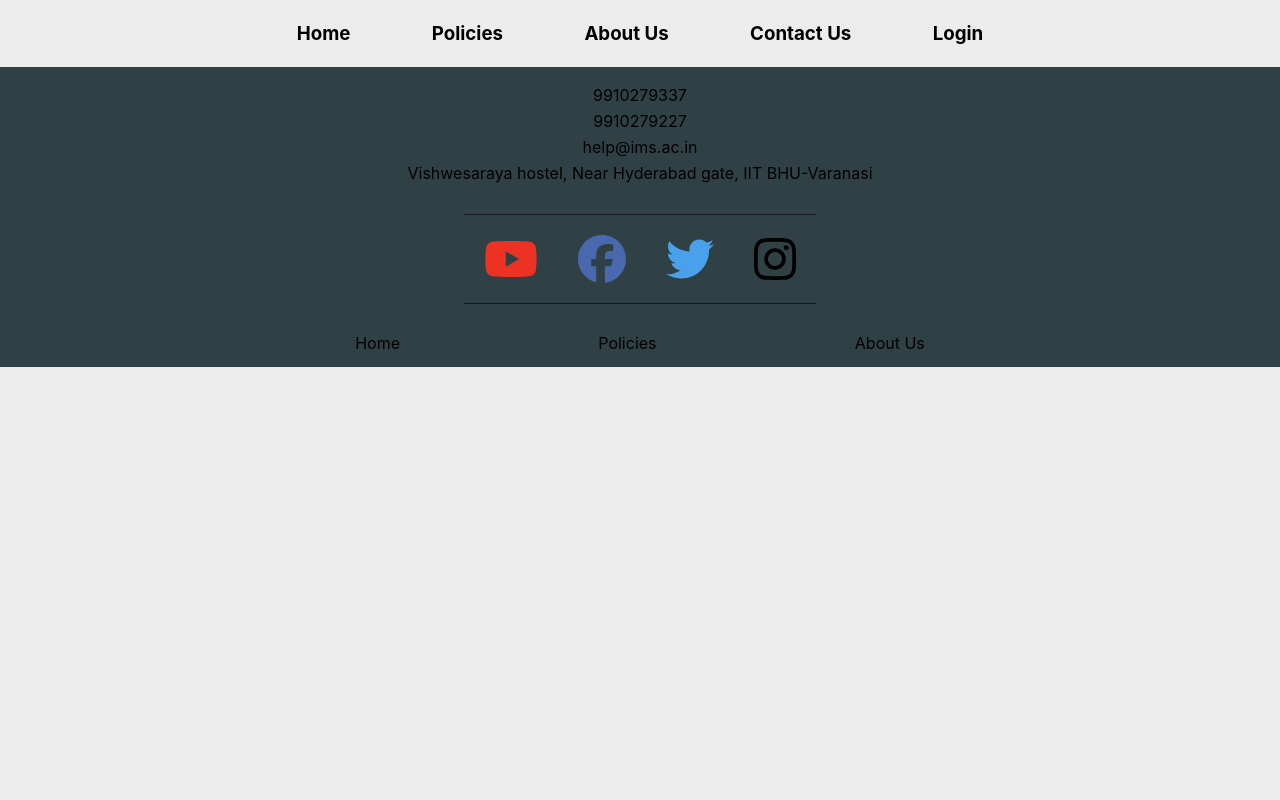
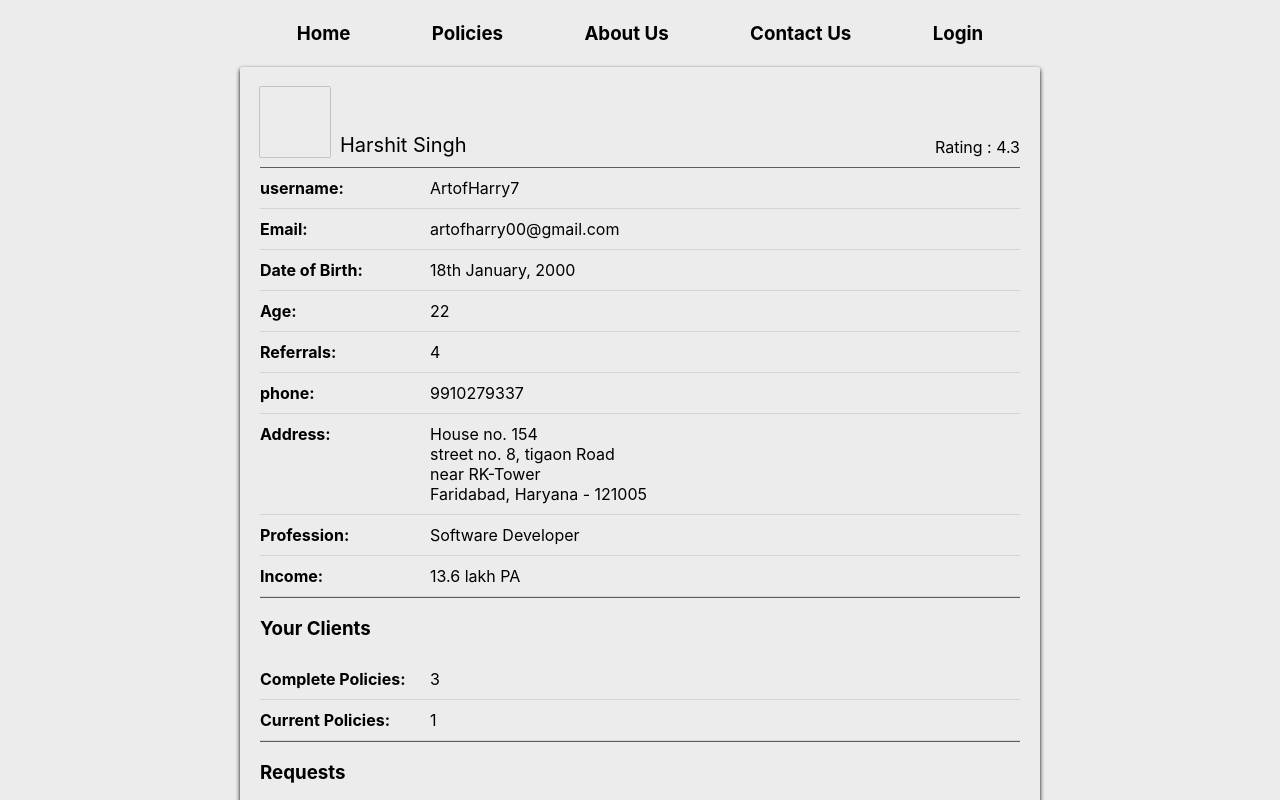
Before and after one commit to HarshHp13/IMS_DBMS-2022-IITBHU, a React (Create React App) app in the folder Frontend/ims-frontend/: page /agentProfile in a window 1280 px wide. Shown: the top 800 px of the page. Built offline with nearby package versions, Linux system fonts and the light colour scheme.

Commit message:
policyDescription

```diff
--- a/Frontend/ims-frontend/src/App.js
+++ b/Frontend/ims-frontend/src/App.js
@@ -14,7 +14,7 @@ import Policies from './pages/Policies';
 import Navbar from './components/Navbar';
 import Footer from './components/Footer';
 import UserProfile from './pages/UserProfile';
-import AdminProfile from './pages/AdminProfile';
+import AgentProfile from './pages/AgentProfile';
 
 function App() {
   return(
@@ -28,7 +28,7 @@ function App() {
       <Route path= '/about' element={<About />} />
       <Route path= '/policies' element={<Policies />} />
       <Route path= '/userProfile' element={<UserProfile />} />
-      <Route path= '/adminProfile' element={<AdminProfile />} />
+      <Route path= '/agentProfile' element={<AgentProfile />} />
     </Routes>
     <Footer />
     </>
--- a/Frontend/ims-frontend/src/components/Footer.css
+++ b/Frontend/ims-frontend/src/components/Footer.css
@@ -5,6 +5,7 @@
     align-items: center;
     height: 300px;
     background-color: #304146;
+    color: white;
 }
 
 .Footer__links{
@@ -60,3 +61,8 @@ a.Footer__twitter {
 a.Footer__instagram {
     color: black;
 }
+
+.Footer__link{
+    text-decoration: none;
+    color: white;
+}
--- a/Frontend/ims-frontend/src/components/Footer.js
+++ b/Frontend/ims-frontend/src/components/Footer.js
@@ -27,7 +27,7 @@ function Footer() {
       <div className='Footer__contact'>
         <div className='Footer__phone'>9910279337</div>
         <div className='Footer__phone'>9910279227</div>
-        <div className='Footer__email'>help@ims.ac.in</div>
+        <div className='Footer__email'>customersupport@ims.ac.in</div>
         <div className='Footer__address'>Vishwesaraya hostel, Near Hyderabad gate, IIT BHU-Varanasi</div>
       </div>
       <div className="Footer__bottomLine Footer__topLine">
@@ -45,9 +45,9 @@ function Footer() {
         </a>
       </div>
       <div className='Footer__links'>
-        <div className='Footer__home Footer__link' onClick={scrollToTop}><Link className='link' to={'/'}>Home</Link></div>
-        <div className='Footer__policies Footer__link' onClick={scrollToTop}><Link className='link' to={'/policies'}>Policies</Link></div>
-        <div className='Footer__aboutUs Footer__link' onClick={scrollToTop}><Link className='link' to={'/about'}>About Us</Link></div>
+        <div className='Footer__home Footer__link' onClick={scrollToTop}><Link className='Footer__link' to={'/'}>Home</Link></div>
+        <div className='Footer__policies Footer__link' onClick={scrollToTop}><Link className='Footer__link' to={'/policies'}>Policies</Link></div>
+        <div className='Footer__aboutUs Footer__link' onClick={scrollToTop}><Link className='Footer__link' to={'/about'}>About Us</Link></div>
       </div>
     </div>
   );
--- a/Frontend/ims-frontend/src/pages/AdminProfile.js
+++ b/Frontend/ims-frontend/src/pages/AgentProfile.js
@@ -1,5 +1,5 @@
 import React from 'react';
-import './AdminProfile.css'
+import './AgentProfile.css'
 
 function AdminProfile() {
     const totalStars = 5;
--- a/Frontend/ims-frontend/src/pages/Policies.css
+++ b/Frontend/ims-frontend/src/pages/Policies.css
@@ -78,7 +78,7 @@
 }
 .a-imgtag{
     width: 100px;
-    background: transparent linear-gradient(91deg,#eaf2ff,#fff) 0 0 no-repeat;
+    /* background: transparent linear-gradient(91deg,#eaf2ff,#fff) 0 0 no-repeat; */
     border-radius: 4px;
     position: relative;
     top: 2px;
@@ -90,6 +90,7 @@
     height: 16px;
     padding-right: 6px;
 }
+
 .ba{
     width: 19%;
     position: relative;
--- a/Frontend/ims-frontend/src/pages/Policies.js
+++ b/Frontend/ims-frontend/src/pages/Policies.js
@@ -1,17 +1,20 @@
-import { Input, Button } from '@mui/material'
-import { height } from '@mui/system';
-import React from 'react'
-import Card from '../components/Card';
-import Navbar from '../components/Navbar';
-import Footer from '../components/Footer';
+import React, {useState} from 'react'
+import {Modal} from '@mui/material'
+import PolicyDescription from './PolicyDescription'
 import './Policies.css'
 
 function Policies() {
+    const [openDescription, setOpenDescription] = useState(false);
 
     return (
         <>
             {/* <Navbar className='userHome__navbar'/> */}
-
+            <Modal
+                open={openDescription}
+                onClose={()=>setOpenDescription(false)}
+            >
+            <PolicyDescription />
+            </Modal>
             <div className="container-3a">
                 <div className="container-3a1">
                     <div className="nav-3a">
@@ -25,7 +28,7 @@ function Policies() {
                     <div className="body-3a">
                         <div className="ba baa1">
                             <img className="a-img" src="./b1.png" alt="" />
-                            <p className='a-imgtag'>Plan Details</p>
+                            <p className='a-imgtag' onClick={()=>setOpenDescription(true)}>Plan Details</p>
                         </div>
                         <div className="ba baa2">
                             <p className="lifecover">50 Lakh</p>
--- /dev/null
+++ b/Frontend/ims-frontend/src/pages/PolicyDescription.css
@@ -0,0 +1,23 @@
+.PolicyDescription__container{
+    display: flex;
+    flex-direction: column;
+    width: 800px;
+    padding: 20px;
+    border-radius: 10px;
+    box-shadow: 0px 2px 4px;
+    margin: auto;
+    margin-top: 100px;
+    background-color: white;
+}
+
+.PolicyDescription__bottomBorder{
+    border-bottom: 1.5px solid rgba(0,0,0,0.2);
+}
+
+.PolicyDescription__description{
+    padding-bottom: 20px;
+}
+
+.PolicyDescription__eligibility{
+    padding-bottom: 20px;
+}
--- /dev/null
+++ b/Frontend/ims-frontend/src/pages/PolicyDescription.js
@@ -0,0 +1,28 @@
+import React from 'react';
+import './PolicyDescription.css'
+
+function PolicyDescription() {
+    return (
+        <div className='PolicyDescription__container'>
+            <div className='PolicyDescription__name'><h1>Pehli Policy</h1></div>
+            <div className='PolicyDescription__description PolicyDescription__bottomBorder'>
+                <h3>Policy Description</h3>
+                <p>Pehli Policy is a term insurance plan that takes care of your protection and savings needs for securing the future of your children. As a parent, one of your most important goals would be to make sure that your children have a bright future and lead their lives comfortably. These plans can help you achieve this by saving for your children’s higher education at a prestigious university.</p>
+            </div>
+            <div className='PolicyDescription__eligibility PolicyDescription__bottomBorder'>
+                <h3>Eligibility</h3>
+                <strong>minAge : </strong> 4 <br/>
+                <strong>maxAge : </strong> 18 <br/>
+                <strong>Ocupation : </strong> Student <br/>
+            </div>
+            <div className='PolicyDescription__buy'>
+                Proceed to buy
+            </div>
+        </div>
+    );
+}
+
+export default PolicyDescription;
+
+// (1, "Pehli Policy",18,"Pehli Policy is a term insurance plan that takes care of your protection and savings needs for securing the future of your children. As a parent, one of your most important goals would be to make sure that your children have a bright future and lead their lives comfortably. These plans can help you achieve this by saving for your children’s higher education at a prestigious university.",
+// 3000,100000,2022-10-31,"Term",0,18,"NA"),
```
Also changed, not shown: Frontend/ims-frontend/src/pages/AgentProfile.css (renamed from Frontend/ims-frontend/src/pages/AdminProfile.css).
